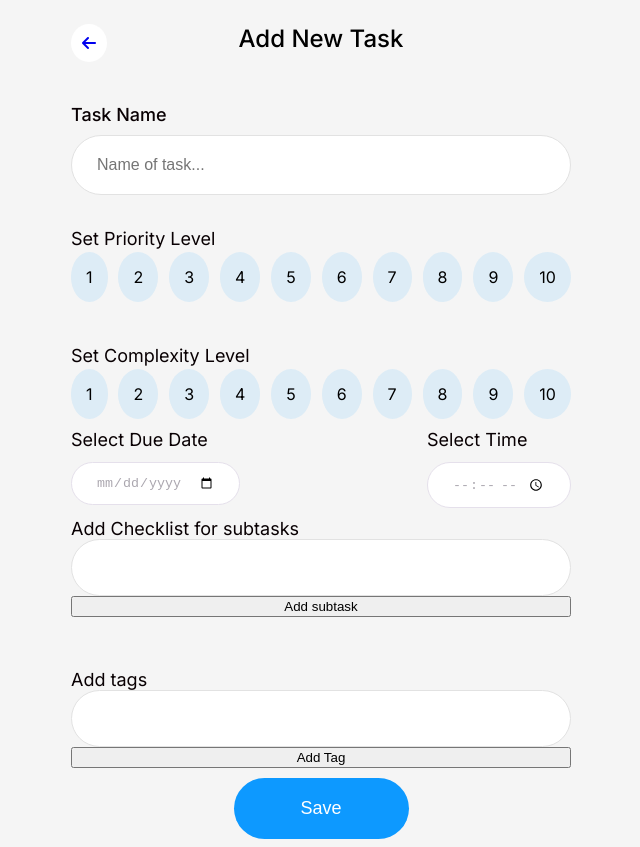
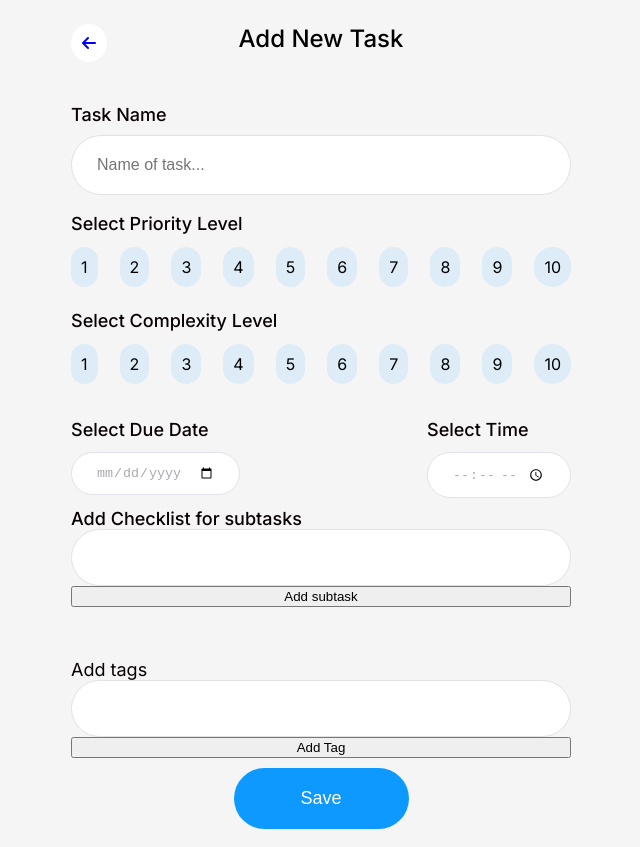
Before and after one commit to napqueenkaila/react-to-do, a React (Vite) app: page /addToDo in a window 1280 px wide. Shown: the whole page, without its empty margins (319-959 px from the left). Built offline with nearby package versions, Linux system fonts and the light colour scheme.

Commit message:
Styling updates to AddToDo page, form elements

```diff
--- a/src/components/CardElements/ToDoCard.jsx
+++ b/src/components/CardElements/ToDoCard.jsx
@@ -17,22 +17,21 @@ const StyledLink = styled(Link)`
   color: #000;
 `;
 
-const ToDoCard = ({toDo}) => {
-
+const ToDoCard = ({ toDo }) => {
   return (
     <>
-      <StyledLink to={`/toDoDetail/${toDo.id}`}>
       <CardContainer key={toDo.id}>
         <CardHeader toDo={toDo} />
-        <CardContent toDo={toDo} />
+        <StyledLink to={`/toDoDetail/${toDo.id}`}>
+          <CardContent toDo={toDo} />
+        </StyledLink>
       </CardContainer>
-      </StyledLink>
     </>
   );
 };
 
 ToDoCard.propTypes = {
-  toDo: PropTypes.object
+  toDo: PropTypes.object,
 };
 
 export default ToDoCard;
--- a/src/components/FormElements/Due.jsx
+++ b/src/components/FormElements/Due.jsx
@@ -4,11 +4,13 @@ import styled from "styled-components";
 const Container = styled.div`
   display: flex;
   flex-direction: column;
+  margin-top: 30px;
 `;
 
 const Label = styled.label`
   color: #090003;
   font-size: 18px;
+  font-weight: 500;
   margin-bottom: 12px;
 `;
 
--- a/src/components/FormElements/Form.jsx
+++ b/src/components/FormElements/Form.jsx
@@ -38,6 +38,7 @@ export const Form = ({ formData, setFormData, submitNewToDo }) => {
         [e.target.name]: e.target.value,
       };
     });
+    console.log(e.target.id)
   };
 
   const handleSubtaskChange = (subtaskArray) => {
@@ -61,13 +62,14 @@ export const Form = ({ formData, setFormData, submitNewToDo }) => {
   const handleFormSubmit = (e) => {
     e.preventDefault();
     submitNewToDo(e);
+    console.log("submit")
   };
 
   return (
     <ToDoForm onSubmit={handleFormSubmit}>
       <ToDoName handleFormChange={handleFormChange} value={formData.toDoName} />
-      <PriorityButtons handleFormChange={handleFormChange} />
-      <ComplexityButtons handleFormChange={handleFormChange} />
+      <PriorityButtons handleFormChange={handleFormChange} priority={formData?.priority} />
+      <ComplexityButtons handleFormChange={handleFormChange} complexity={formData?.complexity} />
       <DateContainer>
         <DueDate handleFormChange={handleFormChange} value={formData.date} />
         <DueTime handleFormChange={handleFormChange} value={formData.time} />
--- a/src/components/FormElements/PriorityComplexity.jsx
+++ b/src/components/FormElements/PriorityComplexity.jsx
@@ -3,27 +3,29 @@ import styled from "styled-components";
 
 const SectionContainer = styled.div`
   width: 100%;
-  margin: 15px 0;
+  // margin: 15px 0;
 `;
 
 const ButtonContainer = styled.div`
   width: 100%;
+  height: 30px;
   display: flex;
   justify-content: space-between;
+  align-items: center;
   margin: 10px 0;
 `;
 
 const Title = styled.p`
   color: #090003;
   font-size: 18px;
+  font-weight: 500;
 `;
 
 const Label = styled.label`
-  padding: 15px;
+  padding: 10px;
   width: 30px;
   height: 30px;
-  border-radius: 50%;
-  background: rgba(13, 153, 255, 0.1);
+  border-radius: 60px;
 `;
 
 const Input = styled.input`
@@ -32,20 +34,28 @@ const Input = styled.input`
 
 const levels = [1, 2, 3, 4, 5, 6, 7, 8, 9, 10];
 
-export const PriorityButtons = ({ handleFormChange }) => {
+export const PriorityButtons = ({ handleFormChange, priority }) => {
   return (
     <SectionContainer>
-      <Title>Set Priority Level</Title>
+      <Title>Select Priority Level</Title>
       <ButtonContainer>
         {levels.map((level) => {
+          const checked = priority === level.toString();
           return (
             <div key={level}>
-              <Label htmlFor={level} key={level}>
+              <Label
+                htmlFor={`priority${level}`}
+                key={level}
+                style={{
+                  backgroundColor: checked ? "#0d99ff" : "rgba(13,153,255,0.1)",
+                  color: checked ? "#FFF" : "#000",
+                }}
+              >
                 {level}
                 <Input
                   type="radio"
                   key={level}
-                  id={level}
+                  id={`priority${level}`}
                   name="priority"
                   value={level}
                   onChange={handleFormChange}
@@ -59,19 +69,28 @@ export const PriorityButtons = ({ handleFormChange }) => {
   );
 };
 
-export const ComplexityButtons = ({ handleFormChange }) => {
+export const ComplexityButtons = ({ handleFormChange, complexity }) => {
   return (
     <SectionContainer>
-      <Title>Set Complexity Level</Title>
+      <Title>Select Complexity Level</Title>
       <ButtonContainer>
         {levels.map((level) => {
+          const checked = complexity === level.toString();
           return (
             <div key={level}>
-              <Label htmlFor={level} key={level}>
+              <Label
+                htmlFor={`complexity${level}`}
+                key={level}
+                style={{
+                  backgroundColor: checked ? "#0d99ff" : "rgba(13,153,255,0.1)",
+                  color: checked ? "#FFF" : "#000",
+                }}
+              >
                 {level}
                 <Input
                   type="radio"
-                  id={level}
+                  key={level}
+                  id={`complexity${level}`}
                   name="complexity"
                   value={level}
                   onChange={handleFormChange}
@@ -85,9 +104,13 @@ export const ComplexityButtons = ({ handleFormChange }) => {
   );
 };
 
+
 PriorityButtons.propTypes = {
   handleFormChange: PropTypes.func,
+  priority: PropTypes.string,
 };
+
 ComplexityButtons.propTypes = {
   handleFormChange: PropTypes.func,
+  complexity: PropTypes.string,
 };
--- a/src/components/FormElements/Subtasks.jsx
+++ b/src/components/FormElements/Subtasks.jsx
@@ -13,6 +13,7 @@ const Container = styled.div`
 const Label = styled.label`
   color: #090003;
   font-size: 18px;
+  font-weight: 500;
 `;
 
 const Input = styled.input`
@@ -21,7 +22,20 @@ const Input = styled.input`
   border: 1px solid #e2e2e2;
   padding: 20px;
 `;
-const SubtaskList = styled.ol``;
+const SubtaskList = styled.ol`
+  display: flex;
+  flex-direction: column;
+
+`;
+
+const ListItem = styled.li`
+  background: #FFF;
+  border-radius: 90px;
+  // height: 60px;
+  // padding: 20px;
+
+
+`;
 
 const Subtasks = ({ subtasks, handleSubtaskChange }) => {
   const [subtaskItem, setSubtaskItem] = useState("");
@@ -51,7 +65,7 @@ const Subtasks = ({ subtasks, handleSubtaskChange }) => {
       <SubtaskList>
         {subtasks.map((subtask) => {
           return (
-            <li key={subtask.id}>{subtask.subtask}</li>
+            <ListItem key={subtask.id}>{subtask.subtask}</ListItem>
           )
         })}
       </SubtaskList>
--- a/src/pages/AddToDo.jsx
+++ b/src/pages/AddToDo.jsx
@@ -68,7 +68,7 @@ const AddToDo = () => {
       subtasks: [],
       tags: [],
     });
-    navigate("/")
+    // navigate("/")
   };
 
   console.log(formData);
```
